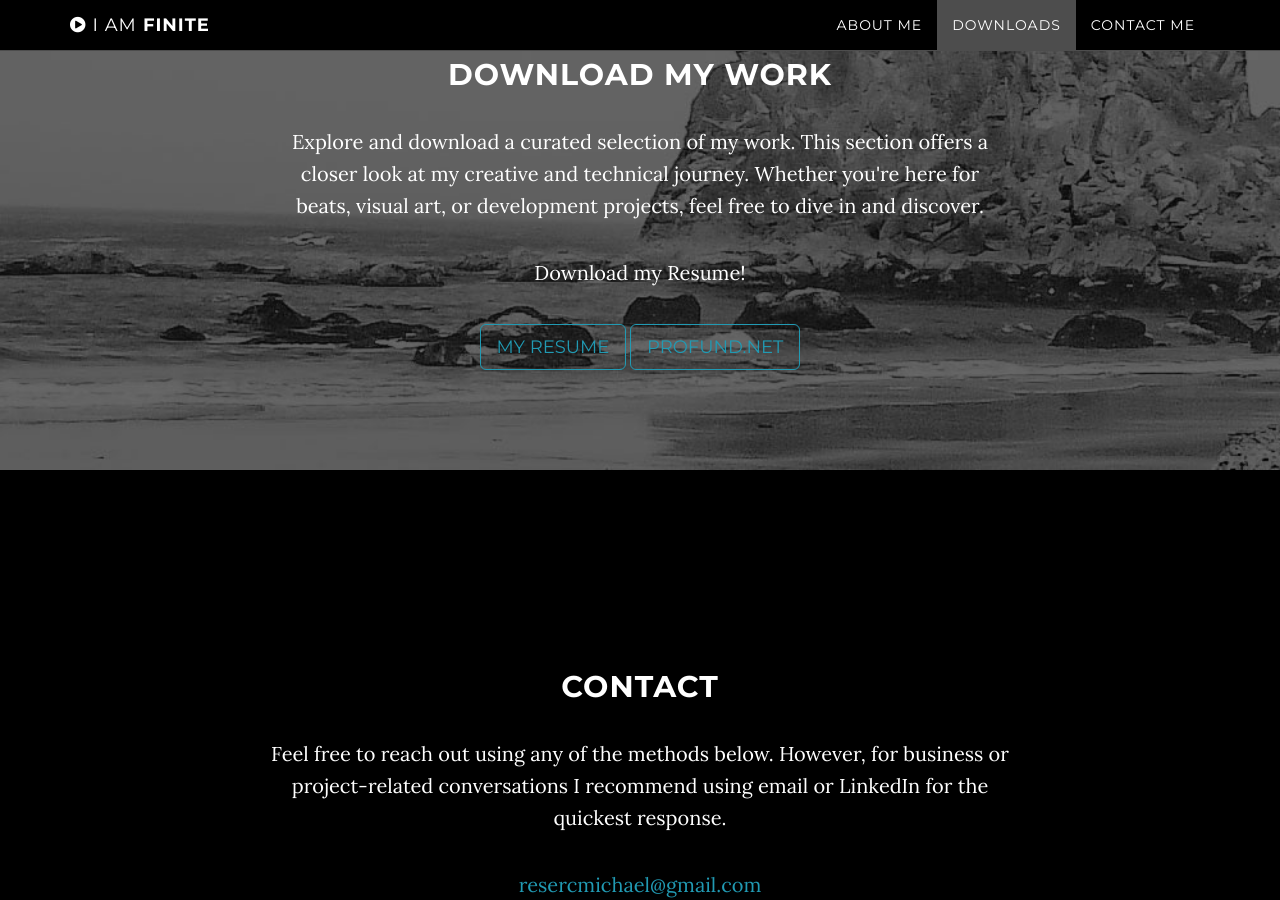
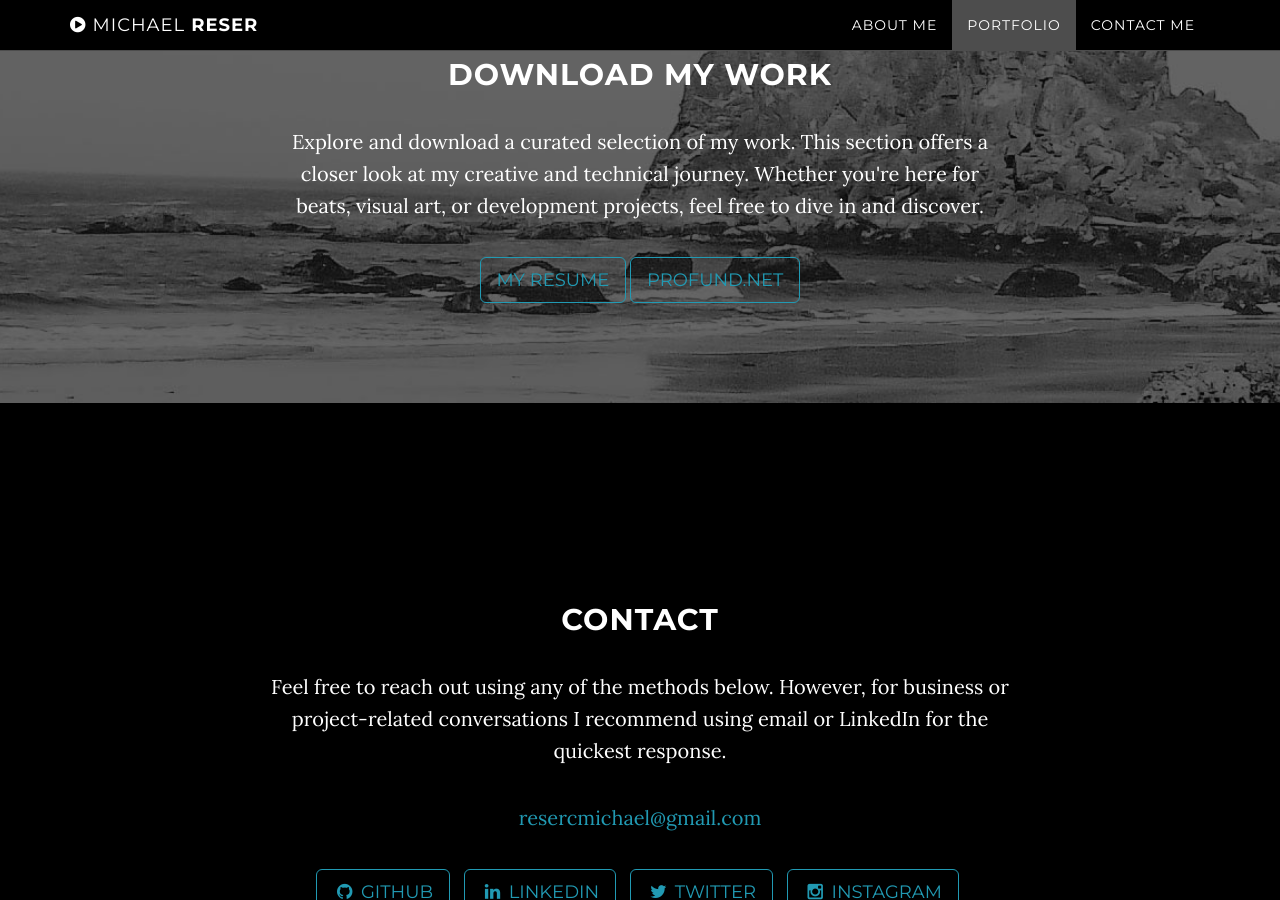
Before and after one commit to I-Am-Finite/I-Am-Finite.github.io, a Jekyll site: the page built from index.html, in a window 1280 px wide and 900 px high, scrolled down 2091 px. Built offline with Jekyll 4.4.1, drawn with Linux system fonts in a browser that asks for light colours.

Commit message:
Updated Portfolio and Resume Section

```diff
--- a/_includes/download.html
+++ b/_includes/download.html
@@ -7,8 +7,8 @@
                     <p>
                         Explore and download a curated selection of my work. This section offers a closer look at my creative and technical journey. Whether you're here for beats, visual art, or development projects, feel free to dive in and discover.
                     </p>
-                    <p>Download my Resume!</p>
                     <a href="Michael-Reser-Resume.pdf" class="btn btn-default btn-lg download">My Resume</a>
+
                     <a href="https://Profund.net" class="btn btn-default btn-lg download"> Profund.net</a>
                 </div>
             </div>
--- a/_includes/nav.html
+++ b/_includes/nav.html
@@ -6,7 +6,7 @@
                     <i class="fa fa-bars"></i>
                 </button>
                 <a class="navbar-brand page-scroll" href="#page-top">
-                    <i class="fa fa-play-circle"></i>  <span class="light">I Am</span> Finite
+                    <i class="fa fa-play-circle"></i>  <span class="light">Michael</span> Reser
                 </a>
             </div>
 
@@ -21,7 +21,7 @@
                         <a class="page-scroll" href="#about">About Me</a>
                     </li>
                     <li>
-                        <a class="page-scroll" href="#download">Downloads</a>
+                        <a class="page-scroll" href="#download">Portfolio</a>
                     </li>
                     <li>
                         <a class="page-scroll" href="#contact">Contact Me</a>
```
Also changed, not shown: README.md.
